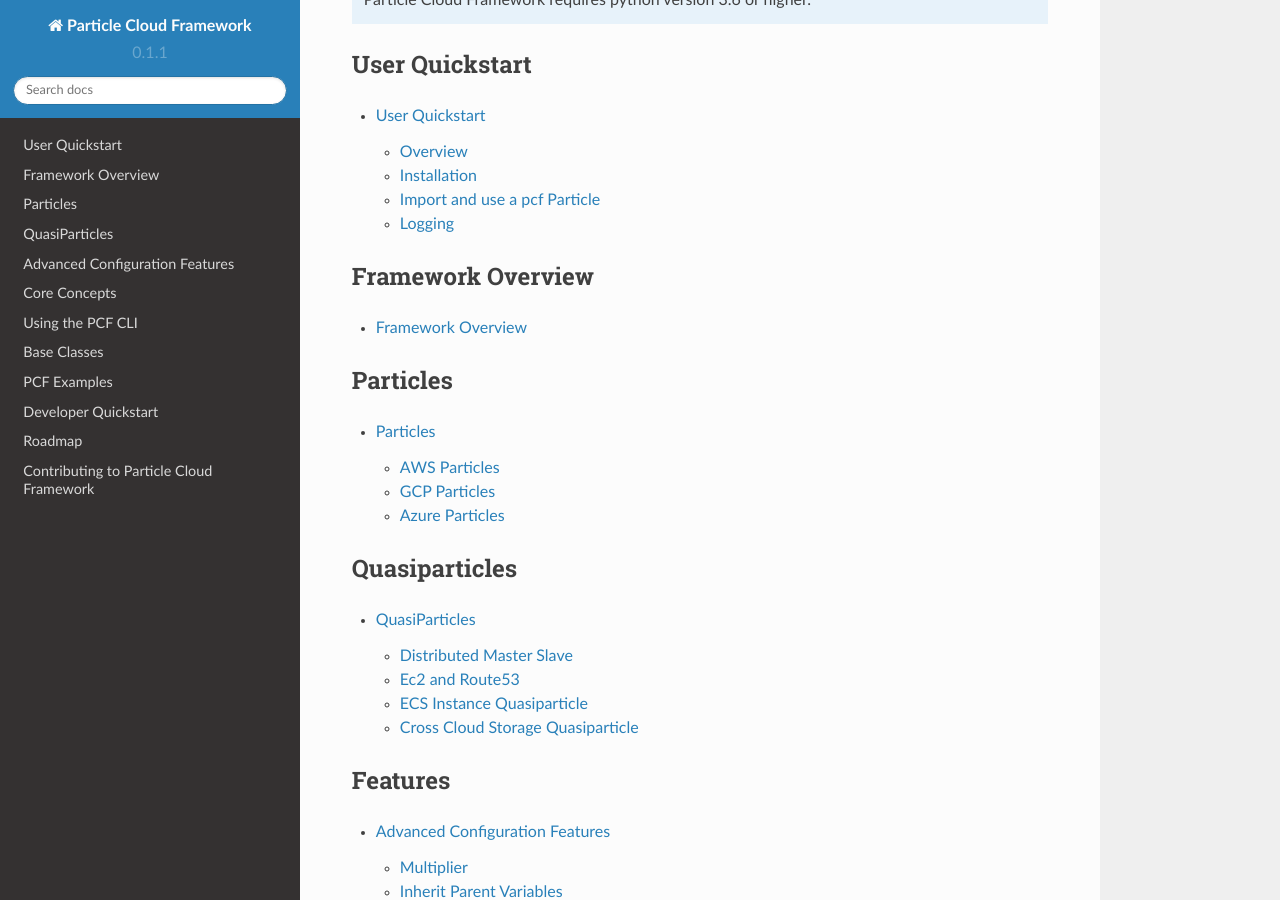
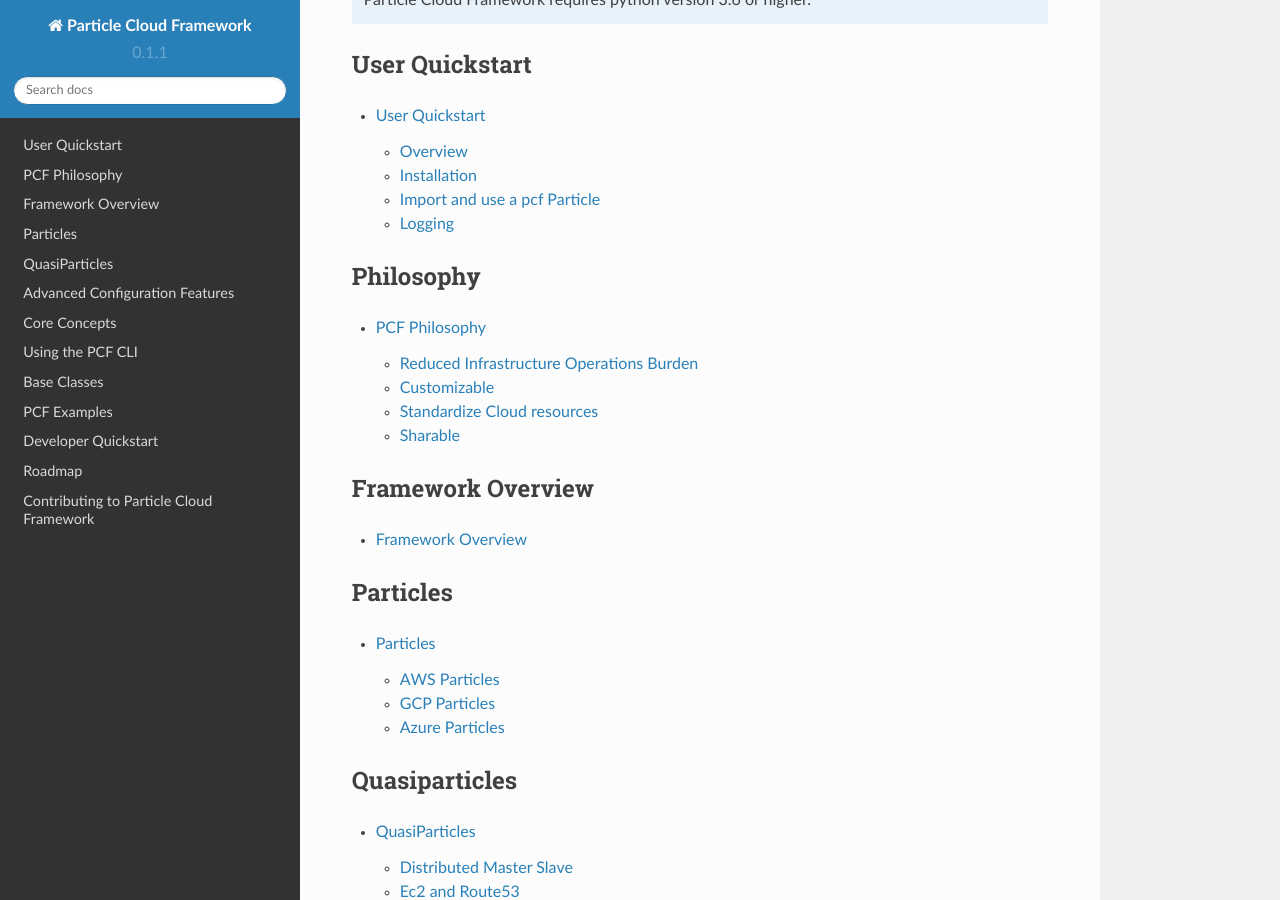
Before and after one commit to capitalone/Particle-Cloud-Framework, a Sphinx documentation site: the page built from docs/source/index.rst, in a window 1280 px wide and 900 px high, scrolled down 597 px. Built offline with Sphinx 7.4.7 and the Read the Docs theme 2.0.0, drawn with Linux system fonts in a browser that asks for light colours; pages that are not in the unit, such as notebooks, are missing from menus; some of the changed lines change nothing that is shown.

Commit message:
Philosophy  (#57)
pcf philosophy

```diff
--- a/docs/source/index.rst
+++ b/docs/source/index.rst
@@ -37,6 +37,13 @@
 
    sections/quickstart
 
+Philosophy
+--------------------------
+
+.. toctree::
+   :maxdepth: 2
+
+   sections/philosophy
 
 Framework Overview
 --------------------------
--- /dev/null
+++ b/docs/source/sections/philosophy.rst
@@ -0,0 +1,32 @@
+=================
+PCF Philosophy
+=================
+
+
+Reduced Infrastructure Operations Burden
+----------------------------------------
+A core principle of PCF is to automate as much of the operations burden as possible. This is done by writing out
+the entire infrastructure as code and tying this code the application. Therefore changes can easily be tested before deploying
+or moving to another environment. Furthermore, if the application unexpectedly dies it is easy to revert back to a working version
+of not only the application but the infrastructure as well. See the section on Just in Time Infrastructure for more in depth
+explication.
+
+
+Customizable
+-------------
+There are other IAC options out there, but many times users are limited by what they can do and any customization requires
+digging and editing deep in the source code. We built PCF in python with the idea of easily customizing and overriding any functions
+allowing the user to do complex and unique actions if they would like.
+
+
+Standardize Cloud resources
+---------------------------
+PCF was built with the idea that all cloud resources follow the same basic lifecycles. This makes it much easier to manage
+complex deployments with resources that may have many different dependencies. We treat dependencies as a graph ensuring resources
+are both deployed and terminated in the correct sequence.
+
+Sharable
+--------
+There are many examples written in other IAC options, but often times duplicating the examples can be difficult and requires
+time to find all the modules and dependencies. We build PCF in a way to make it very easy to share and even expand on what other
+users have built.
```
